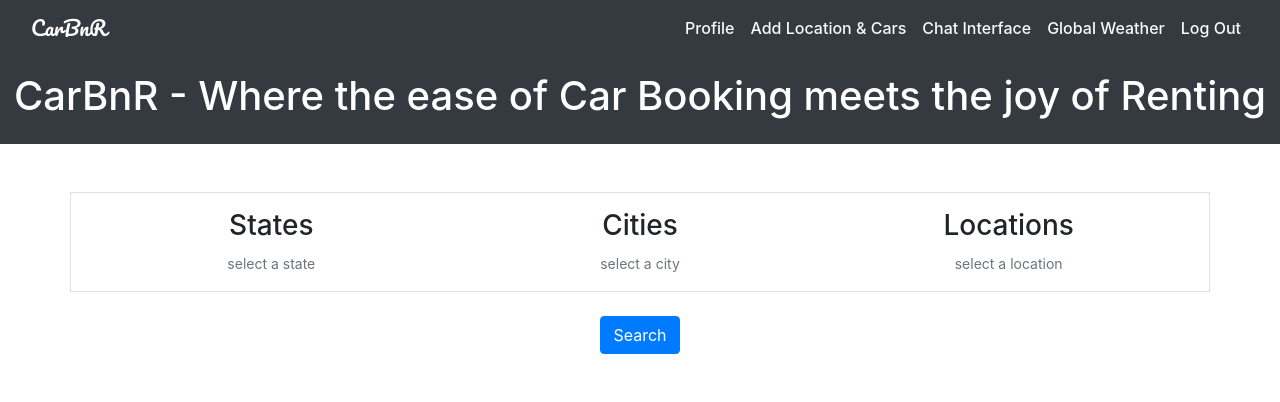
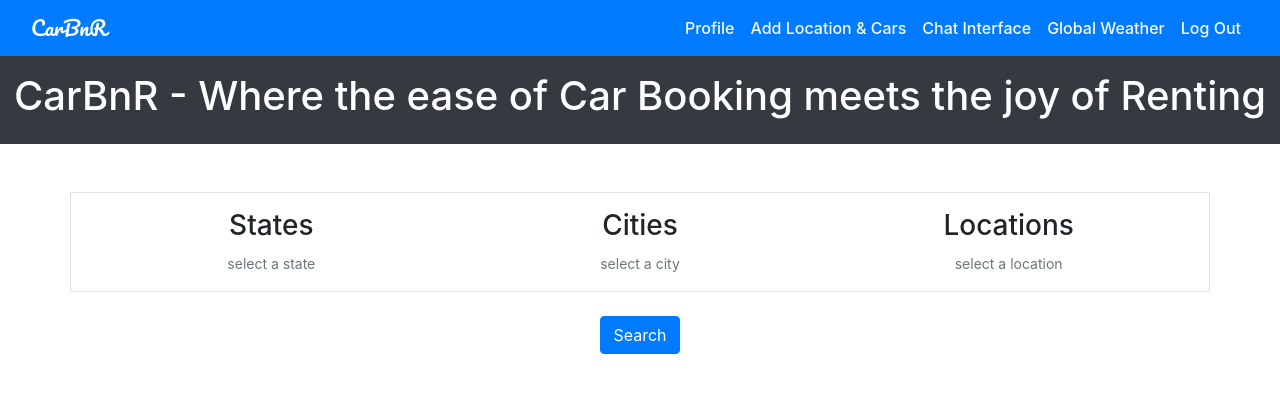
Before and after one commit to OMARAMO77/CarBnR_v5, a Flask app: template carapp/templates/select_cars.html in a window 1280 px wide. Shown: the top 402 px of the page. Run offline with Flask 3, Linux system fonts and the light colour scheme; the template is opened without the code that fills it, so the values that code supplies are empty; some libraries are stand-ins or nearby versions.

Commit message:
select_cars.html

```diff
--- a/carapp/templates/select_cars.html
+++ b/carapp/templates/select_cars.html
@@ -14,7 +14,7 @@
 <body>
   <header>
   <!-- Navigation Bar -->
-  <nav class="navbar navbar-expand-lg navbar-dark bg-dark">
+  <nav class="navbar navbar-expand-lg navbar-dark bg-primary">
     <div class="container-fluid">
       <a class="navbar-brand text-white" href="./" style="font-family: 'Pacifico', cursive;">CarBnR</a>
       <button class="navbar-toggler" type="button" data-bs-toggle="collapse" data-bs-target="#navbarNav">
```
